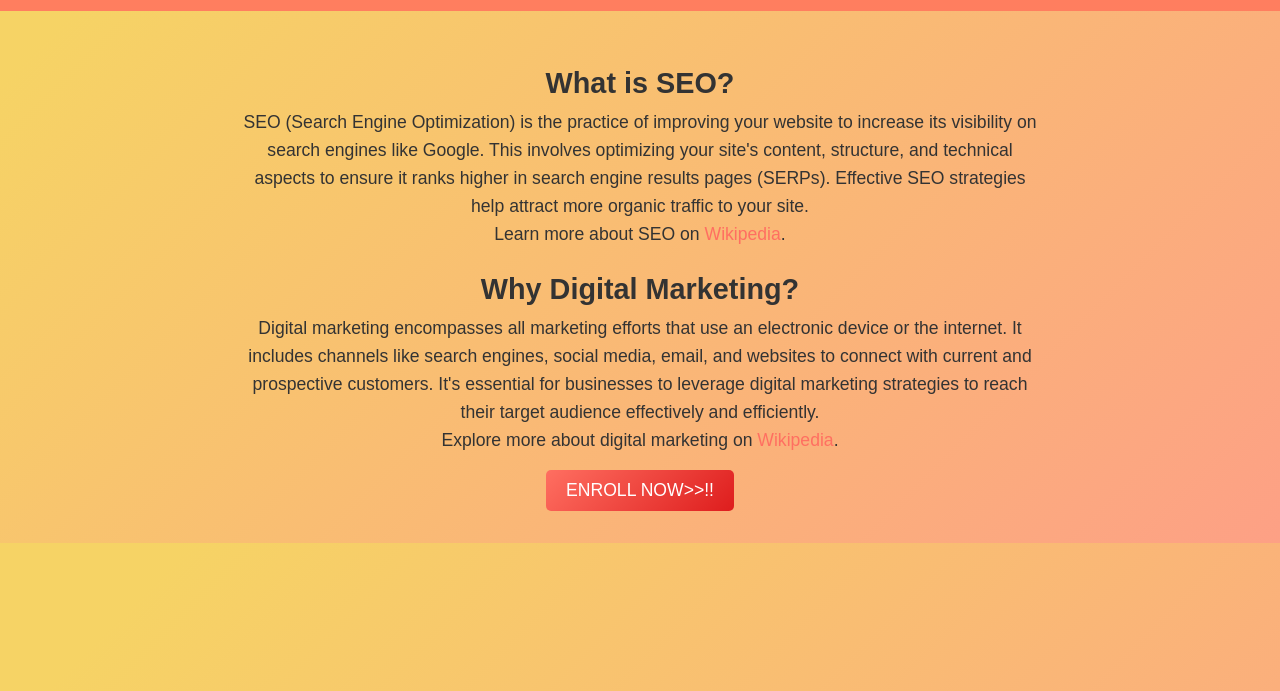
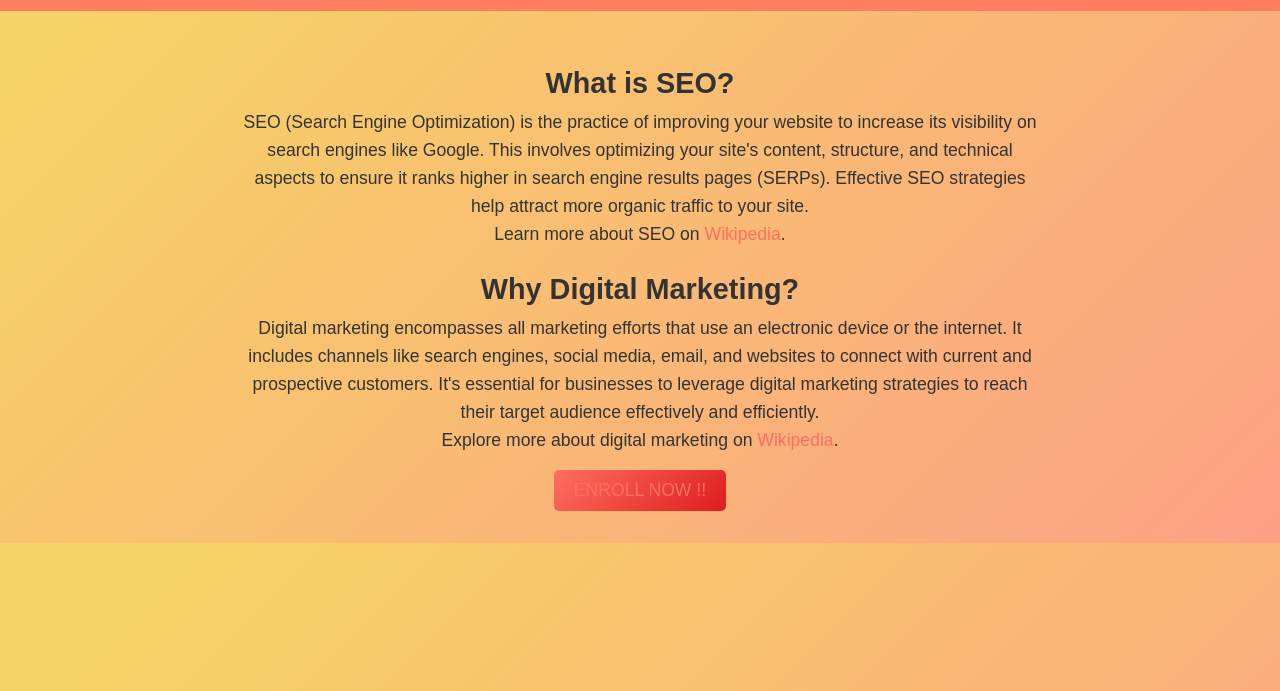
Before and after one commit to chromecruzer/self-learn, a plain HTML site: page index.html in a window 1280 px wide. Shown: the part 109-800 px from the top of the page. Drawn offline with Linux system fonts and the light colour scheme.

Commit message:
Update index.html

```diff
--- a/index.html
+++ b/index.html
@@ -61,7 +61,7 @@
             padding: 10px 20px;
             margin-top: 1rem;
             font-size: 1.1rem;
-            color: #fff;
+            color: #00000;
             background: linear-gradient(135deg, #ff6f61, #de1d1d);
             text-decoration: none;
             border-radius: 5px;
@@ -105,7 +105,7 @@
         </section>
 
         <section>
-            <a href="https://www.coursera.org/professional-certificates/google-digital-marketing-ecommerce" class="button">ENROLL NOW>>!!</a>
+            <a href="https://www.coursera.org/professional-certificates/google-digital-marketing-ecommerce" class="button">ENROLL NOW  !!</a>
         </section>
     </main>
 </body>
```
